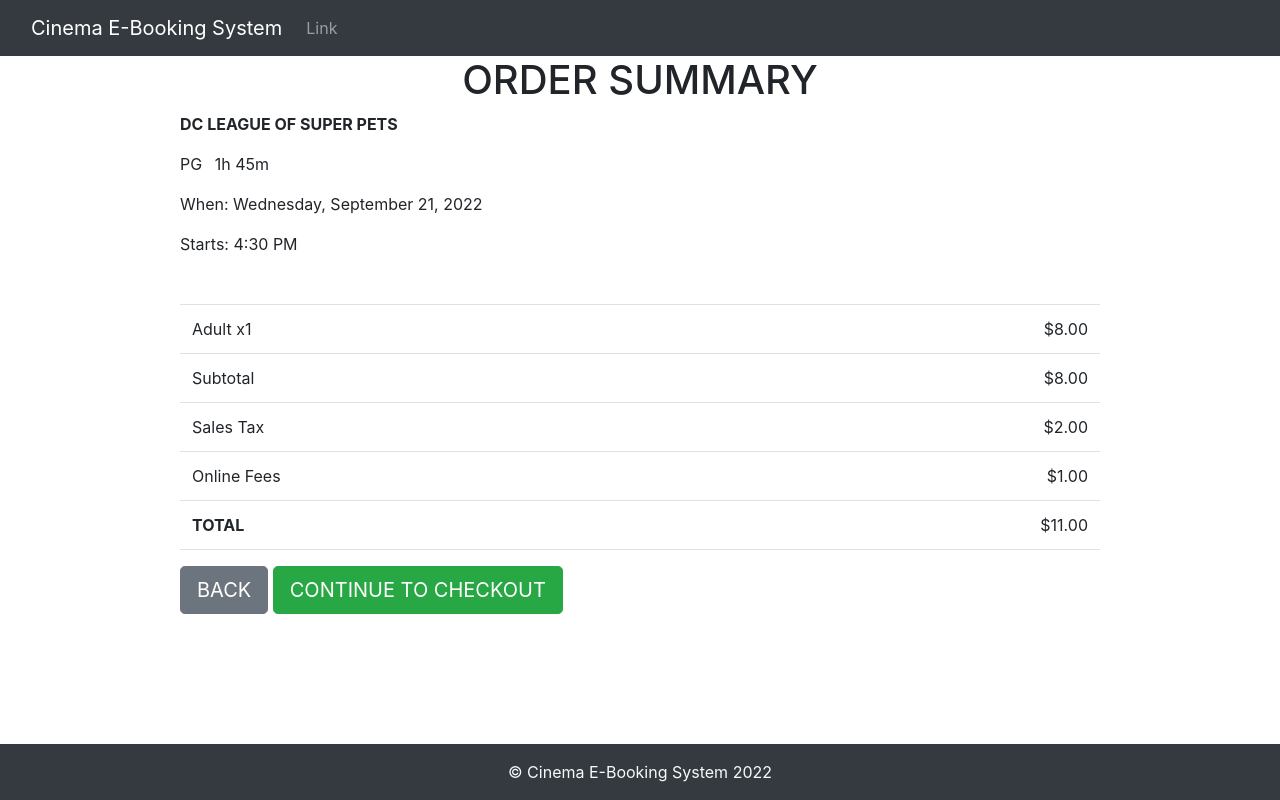
After one commit to njj67229/CSCI4050_GroupC3, a Django app: page /checkout/order_summary in a window 1280 px wide. The commit adds this page. Run offline with Django 4.2, Linux system fonts and the light colour scheme; some libraries are stand-ins or nearby versions.

Commit message:
Separated order summary and checkout pages

```diff
--- /dev/null
+++ b/project/checkout/templates/order_summary.html
@@ -0,0 +1,50 @@
+{% extends "components/base.html" %}
+{% block title %}Order Summary{% endblock %}
+{% block content %}
+<div class="container md-5">
+    <div class="row text-center">
+        <div class="col-md-12">
+            <h1 class="text-uppercase">Order Summary</h1>
+        </div>
+    </div>
+    <div class="row">
+        <div class="col-md-1"></div>
+        <div class="col-md-10">
+            <p class="text-uppercase"><b>DC League of Super Pets</b></p>
+            <ul class="list-inline">
+                <li class="list-inline-item">PG</li>
+                <li class="list-inline-item">1h 45m</li>
+            </ul>
+            <p>When: Wednesday, September 21, 2022</p>
+            <p>Starts: 4:30 PM</p>
+            <table class="table mt-5">
+                <tbody>
+                    <tr>
+                        <td>Adult x1</th>
+                        <td class="text-end">$8.00</td>
+                    </tr>
+                    <tr>
+                        <td>Subtotal</th>
+                        <td class="text-end">$8.00</td>
+                    </tr>
+                    <tr>
+                        <td>Sales Tax</th>
+                        <td class="text-end">$2.00</td>
+                    </tr>
+                    <tr>
+                        <td>Online Fees</th>
+                        <td class="text-end">$1.00</td>
+                    </tr>
+                    <tr>
+                        <td class="text-uppercase"><b>Total</b></th>
+                        <td class="text-end">$11.00</td>
+                    </tr>
+                </tbody>
+            </table>
+            <a href="{% url 'select_tickets_and_age' %}" class="btn btn-secondary text-uppercase btn-lg">Back</a>
+            <a href="{% url 'checkout' %}" class="btn btn-success text-uppercase btn-lg">Continue to checkout</a>
+        </div>
+        <div class="col-md-1"></div>
+    </div>
+</div>
+{% endblock %}
--- a/project/checkout/templates/select_show_time.html
+++ b/project/checkout/templates/select_show_time.html
@@ -38,7 +38,7 @@
         <button type="button" class="btn btn-secondary text-uppercase btn-lg">
           Back
         </button>
-        <a href="{% url 'select_tickets_and_age' %}" class="btn btn-primary text-uppercase btn-lg">Continue</a>
+        <a href="{% url 'select_seats' %}" class="btn btn-primary text-uppercase btn-lg">Continue</a>
       </div>
     </div>
     <div class="col-md-2"></div>
--- a/project/checkout/templates/select_tickets_and_age.html
+++ b/project/checkout/templates/select_tickets_and_age.html
@@ -69,7 +69,7 @@
       </table>
       <p class="text-center">Select 1 remaining ticket.</p>
       <a href="{% url 'select_seats' %}" class="btn btn-secondary text-uppercase btn-lg">Back</a>
-      <a href="{% url 'payment' %}" class="btn btn-primary text-uppercase btn-lg">Continue</a>
+      <a href="{% url 'order_summary' %}" class="btn btn-primary text-uppercase btn-lg">Continue</a>
     </div>
     <div class="col-md-1"></div>
   </div>
--- a/project/checkout/urls.py
+++ b/project/checkout/urls.py
@@ -7,6 +7,7 @@ urlpatterns = [
     path('select-show-time', views.select_show_time, name='select_show_time'),
     path('select-tickets-and-age', views.select_tickets_and_age, name='select_tickets_and_age'),
     path('select-seats', views.select_seats, name='select_seats'),
-    path('payment', views.payment, name='payment'),
+    path('order_summary', views.order_summary, name='order_summary'),
+    path('checkout', views.checkout, name='checkout'),
     path('confirmation', views.confirmation, name='confirmation'),
 ] + static(settings.STATIC_URL, document_root=settings.STATIC_ROOT)
--- a/project/checkout/views.py
+++ b/project/checkout/views.py
@@ -13,8 +13,12 @@ def select_seats(request):
   template = loader.get_template('select_seats.html')
   return HttpResponse(template.render())
 
-def payment(request):
-  template = loader.get_template('payment.html')
+def order_summary(request):
+  template = loader.get_template('order_summary.html')
+  return HttpResponse(template.render())
+
+def checkout(request):
+  template = loader.get_template('checkout.html')
   return HttpResponse(template.render())
 
 def confirmation(request):
```
Also changed, not shown: project/checkout/templates/checkout.html (renamed from project/checkout/templates/payment.html, +4 -37 lines).
